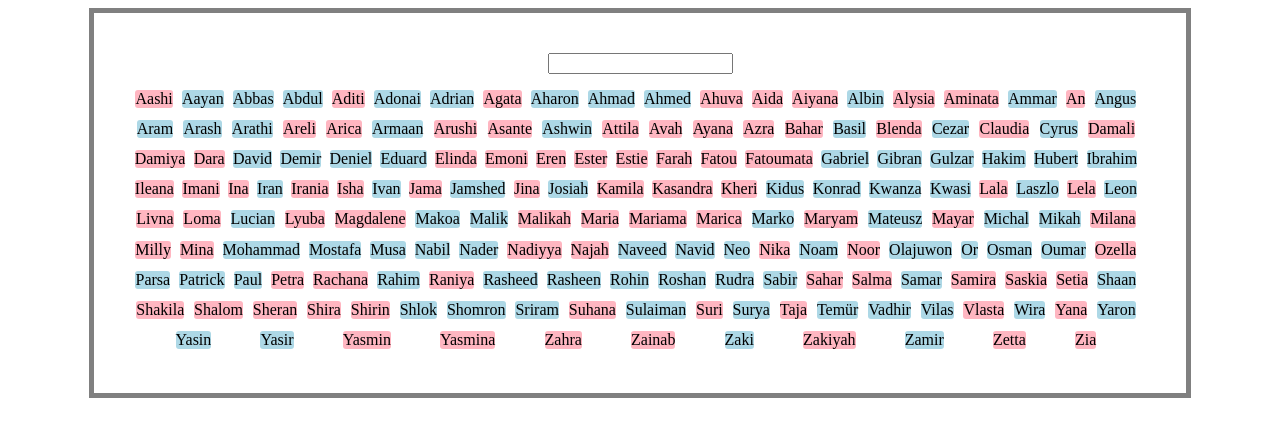
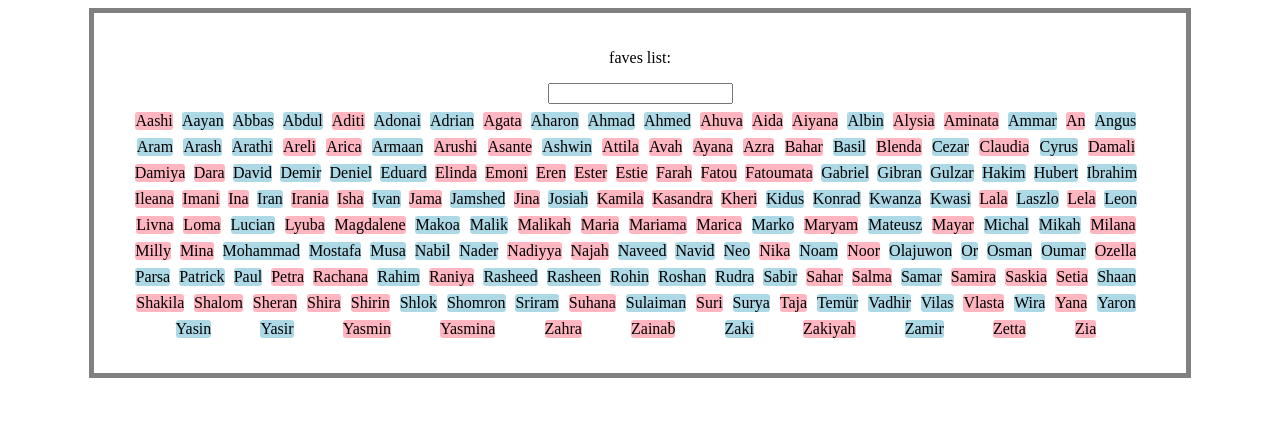
Before and after one commit to syed-45/baby-names-react, a React (Create React App) app: page / in a window 1280 px wide. Shown: the top 436 px of the page. Built offline with nearby package versions, Linux system fonts and the light colour scheme; the HTML template or start-up script is replaced by a standard one.

Commit message:
added working favourite list

```diff
--- /dev/null
+++ b/src/App.css
@@ -0,0 +1,21 @@
+.babyBlockStyle {
+  background-color: lightblue;
+  align-items: center;
+  margin-top: 8px;
+  margin-right: 8px;
+  border-radius: 3px;
+}
+
+main {
+  border: 5px grey solid;
+  width: 80%;
+  height: 300px;
+  display: flex;
+  flex-flow: row wrap;
+  align-items: flex-start;
+  justify-content: space-evenly;
+  margin-left: auto;
+  margin-right: auto;
+  padding: 20px 40px 40px 40px;
+  overflow: auto;
+}
--- a/src/App.tsx
+++ b/src/App.tsx
@@ -1,25 +1,13 @@
 import NamesBlock from "./Components/namesBlock";
-import "./Components/App.css"
+import "./App.css";
 
 function App(): JSX.Element {
   return (
-    <main
-      style={{
-        border: "5px grey solid",
-        width: "80%",
-        height: "300px",
-        display: "flex",
-        flexFlow: "row wrap",
-        alignItems: "start",
-        justifyContent: "space-evenly",
-        marginLeft: "auto",
-        marginRight: "auto",
-        padding: "40px",
-        overflow: "auto",
-      }}
-    >
-      <NamesBlock />
-    </main>
+    <>
+      <main>
+        <NamesBlock />
+      </main>
+    </>
   );
 }
 
--- a/src/Components/App.css
+++ /dev/null
@@ -1,7 +0,0 @@
-.babyBlockStyle {
-  background-color: lightblue;
-  align-items: center;
-  margin-top: 8px;
-  margin-right: 8px;
-  border-radius: 3px;
-}
--- /dev/null
+++ b/src/Components/favouritesList.tsx
@@ -0,0 +1,7 @@
+import { babyObjType } from "./namesBlock";
+
+function Favourites(faves: babyObjType[]): JSX.Element {
+  return <p>faves:</p>;
+}
+
+export default Favourites;
--- a/src/Components/namesBlock.tsx
+++ b/src/Components/namesBlock.tsx
@@ -1,8 +1,8 @@
 import { useState } from "react";
 import babyNamesData from "../baby-names.json";
+// import Favourites from "./favouritesList";
 
-
-interface babyObj {
+export interface babyObjType {
   id: number;
   name: string;
   sex: string;
@@ -14,49 +14,75 @@ babyNamesData.sort(function (a, b) {
   return textA < textB ? -1 : textA > textB ? 1 : 0;
 });
 
-
 function NamesBlock(): JSX.Element {
   const [inputText, setInputText] = useState<string>("");
-  const [babyNames, setbabyNames] =
-    useState<babyObj[]>(babyNamesData);
+  const [babyNames, setbabyNames] = useState<babyObjType[]>(babyNamesData);
+  const [favesList, setFavesList] = useState<babyObjType[]>([]);
+
+  const handleBabyNameClick = (babyObj: babyObjType): void => {
+    if (favesList.includes(babyObj)) {
+      const mathchingIndex = favesList.findIndex((fave) => fave === babyObj);
+      const newFaves = [...favesList];
+      newFaves.splice(mathchingIndex, 1);
+      setFavesList(newFaves);
+      // console.log(newFaves)
+    } else {
+      setFavesList([...favesList, babyObj]);
+    }
+  };
+
+  function MapToDiv(babyObj: babyObjType): JSX.Element {
+    if (babyObj.sex === "m") {
+      return (
+        <div
+          key={babyObj.id}
+          className="babyBlockStyle"
+          onClick={() => handleBabyNameClick(babyObj)}
+        >
+          {babyObj.name}
+        </div>
+      );
+    } else {
+      return (
+        <div
+          key={babyObj.id}
+          className="babyBlockStyle"
+          style={{ backgroundColor: "lightpink" }}
+          onClick={() => handleBabyNameClick(babyObj)}
+        >
+          {babyObj.name}
+        </div>
+      );
+    }
+  }
 
   return (
     <>
+      <p>faves list: </p>
+      {favesList.map(MapToDiv)}
+
+      <div style={{ height: "0", flexBasis: "100%" }}></div>
       <input
         value={inputText}
         width="20px"
         onChange={(event) => {
           setInputText(event.target.value);
           setbabyNames(
-            babyNamesData.filter((obj: babyObj): boolean => {
-              return obj.name.toLowerCase().includes(event.target.value.toLowerCase());
+            babyNamesData.filter((babyObj: babyObjType): boolean => {
+              return babyObj.name
+                .toLowerCase()
+                .includes(event.target.value.toLowerCase());
             })
           );
         }}
       />
       <div style={{ height: "0", flexBasis: "100%" }}></div>
 
-      {babyNames.map((obj) => {
-        if (obj.sex === "m") {
-          return (
-            <div key={obj.id} className="babyBlockStyle">
-              {obj.name}
-            </div>
-          );
-        } else {
-          return (
-            <div key={obj.id} className="babyBlockStyle" style={{backgroundColor:'lightpink'}}>
-              {obj.name}
-            </div>
-          );
-        }
-      })}
+      {babyNames
+        .filter((babyObj) => !favesList.includes(babyObj))
+        .map(MapToDiv)}
     </>
   );
 }
 
 export default NamesBlock;
-
-//create useState arrays for just name data
-//filter babyNames with input text, put in new state
-//if no input => show all babyNames
```
